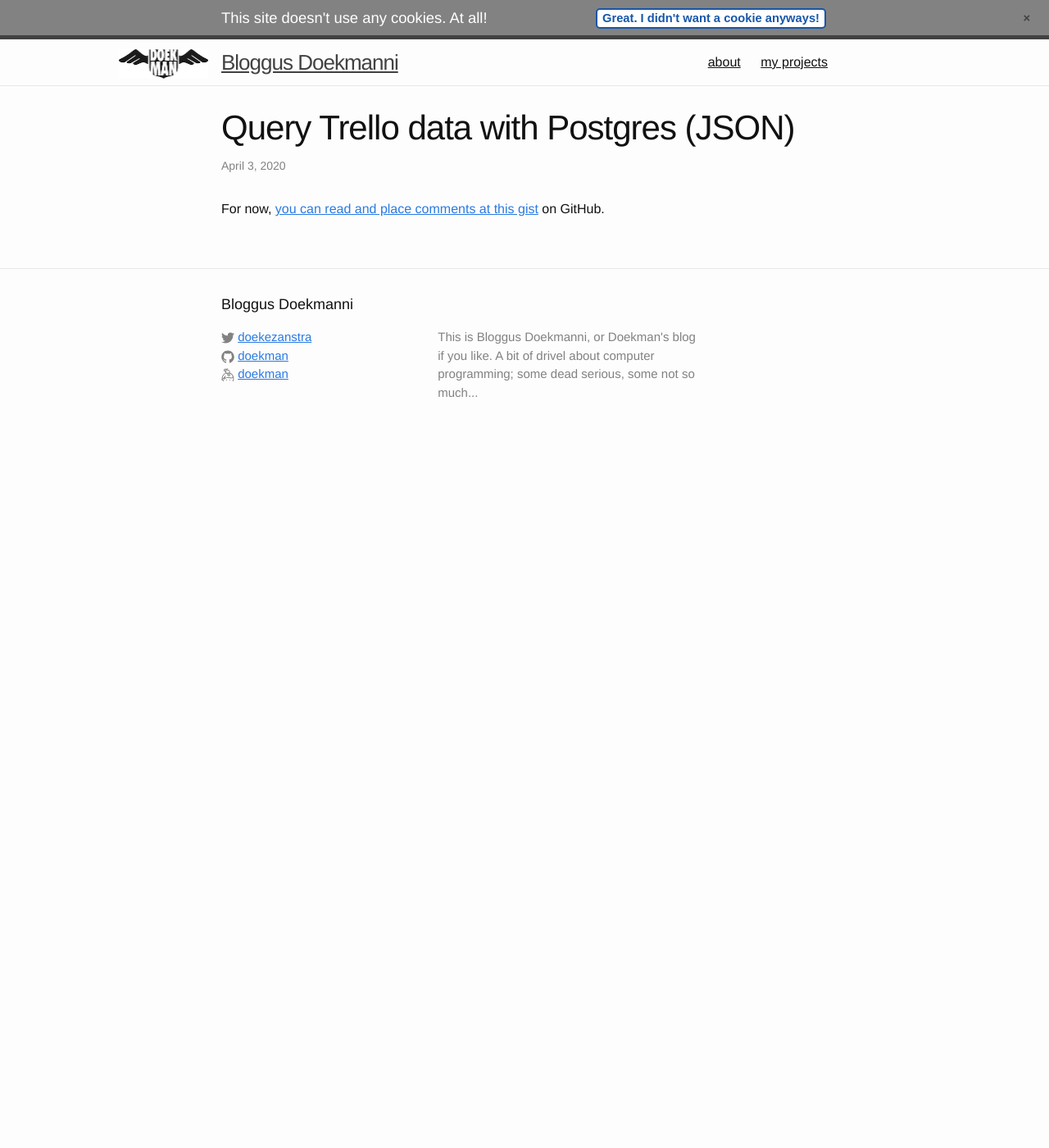
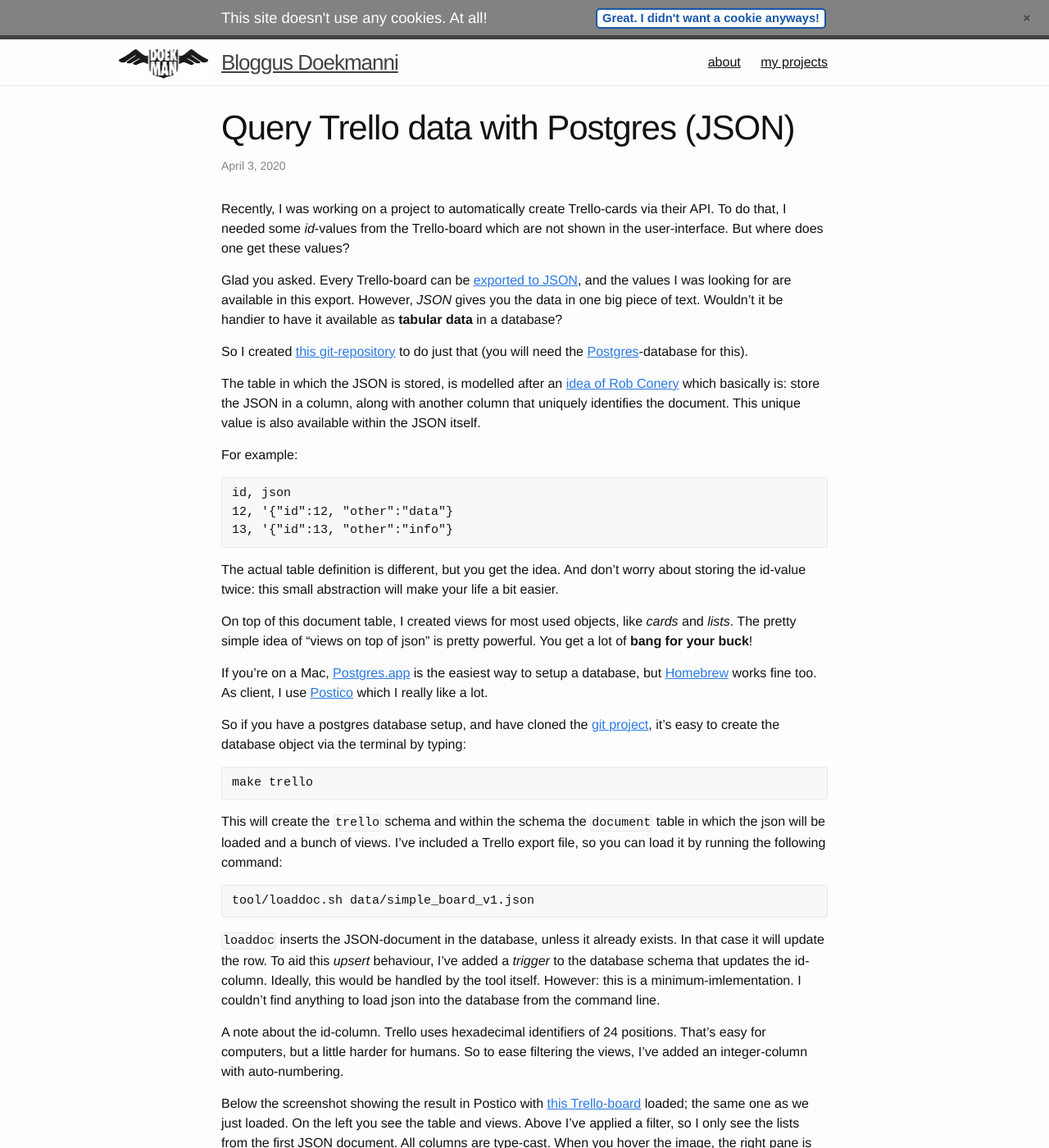
Before and after one commit to doekman/doekman.github.io, a Jekyll site: the page built from _posts/2020-04-03-query-trello-json-with-postgres.md, in a window 1280 px wide and 1400 px high. Shown: the whole window at 82% size. Built offline with Jekyll 4.4.1, drawn with Linux system fonts in a browser that asks for light colours; some of the changed text lies outside the part shown.

Commit message:
Update 2020-04-03-query-trello-json-with-postgres.md

```diff
--- a/_posts/2020-04-03-query-trello-json-with-postgres.md
+++ b/_posts/2020-04-03-query-trello-json-with-postgres.md
@@ -5,4 +5,65 @@
 is_listed: true
 ---
 
-For now, <a href="https://gist.github.com/doekman/e9b1530f0150822b464c4f7b0262a4f3">you can read and place comments at this gist</a> on GitHub.
+Recently, I was working on a project to automatically create Trello-cards via their API. To do that, I needed some _id_-values from the Trello-board which are not shown in the user-interface. But where does one get these values?
+
+Glad you asked. Every Trello-board can be [exported to JSON][trello_export], and the values I was looking for are available in this export. However, _JSON_ gives you the data in one big piece of text. Wouldn't it be handier to have it available as **tabular data** in a database?
+
+So I created [this git-repository][git_repo] to do just that (you will need the [Postgres][postgresql]-database for this).
+
+The table in which the JSON is stored, is modelled after an [idea of Rob Conery][conery] which basically is: store the JSON in a column, along with another column that uniquely identifies the document. This unique value is also available within the JSON itself.
+
+For example:
+
+	id, json
+	12, '{"id":12, "other":"data"}
+	13, '{"id":13, "other":"info"}
+
+The actual table definition is different, but you get the idea. And don't worry about storing the id-value twice: this small abstraction will make your life a bit easier.
+
+On top of this document table, I created views for most used objects, like _cards_ and _lists_. The pretty simple idea of "views on top of json" is pretty powerful. You get a lot of **bang for your buck**!
+
+If you're on a Mac, [Postgres.app][postgresapp] is the easiest way to setup a database, but [Homebrew][brew] works fine too. As client, I use [Postico][] which I really like a lot.
+
+So if you have a postgres database setup, and have cloned the [git project][git_repo], it's easy to create the database object via the terminal by typing:
+
+	make trello
+
+This will create the `trello` schema and within the schema the `document` table in which the json will be loaded and a bunch of views. I've included a Trello export file, so you can load it by running the following command:
+
+	tool/loaddoc.sh data/simple_board_v1.json
+
+`loaddoc` inserts the JSON-document in the database, unless it already exists. In that case it will update the row. To aid this _upsert_ behaviour, I've added a _trigger_ to the database schema that updates the id-column. Ideally, this would be handled by the tool itself. However: this is a minimum-imlementation. I couldn't find anything to load json into the database from the command line.
+
+A note about the id-column. Trello uses hexadecimal identifiers of 24 positions. That's easy for computers, but a little harder for humans. So to ease filtering the views, I've added an integer-column with auto-numbering.
+
+Below the screenshot showing the result in Postico with [this Trello-board][simple_board] loaded; the same one as we just loaded. On the left you see the table and views. Above I've applied a filter, so I only see the lists from the first JSON document. All columns are type-cast. When you hover the image, the right pane is shown which also show type information.
+
+<html>
+	<figure>
+		<img src="{% link images/2020-03/Query-trello-json-with-postgres_A.png %}" alt="Screen-shot of the Postico application" class="non_hoover">
+		<img src="{% link images/2020-03/Query-trello-json-with-postgres_B.png %}" alt="Screen-shot of the Postico application, with right pane" class="hoover">
+		<figcaption>
+			The trello_list-view, with a filter applied <span class="non_print comment">(mouseover to display right pane)</span>
+		</figcaption>
+	</figure>
+</html>
+
+Since I talked a lot about tooling: when you run `cat .ok` on the command line, you will find some often used commands on your screen. It's called an _ok-profile_. The [ok-bash][]-tool will make it easier to work with this. It also makes you smarter and more efficient.
+
+So if you develop for Trello, you should really [give this a try][git_repo]. And if you are working with JSON documents from other origins, I'm very much interested in your ideas.
+
+
+[trello_export]: https://help.trello.com/article/747-exporting-data-from-trello-1
+[git_repo]: https://github.com/doekman/postgres-with-trello
+[simple_board]: https://trello.com/b/ZWvFVK9Z/postgres-with-trello
+[conery]: https://rob.conery.io/2015/02/28/document-storage-gymnastics-in-postgres/ "Don't forget to click on the POSTGRES-tag on his site, listing a lot of interesting posts..."
+[ok-bash]: https://github.com/secretGeek/ok-bash
+[postgresapp]: https://postgresapp.com
+[Postico]: https://eggerapps.at/postico/
+[postgresql]: https://www.postgresql.org
+[brew]: https://brew.sh
+
+---
+
+Originally published <a href="https://gist.github.com/doekman/e9b1530f0150822b464c4f7b0262a4f3">at this gist</a> on GitHub.
```
